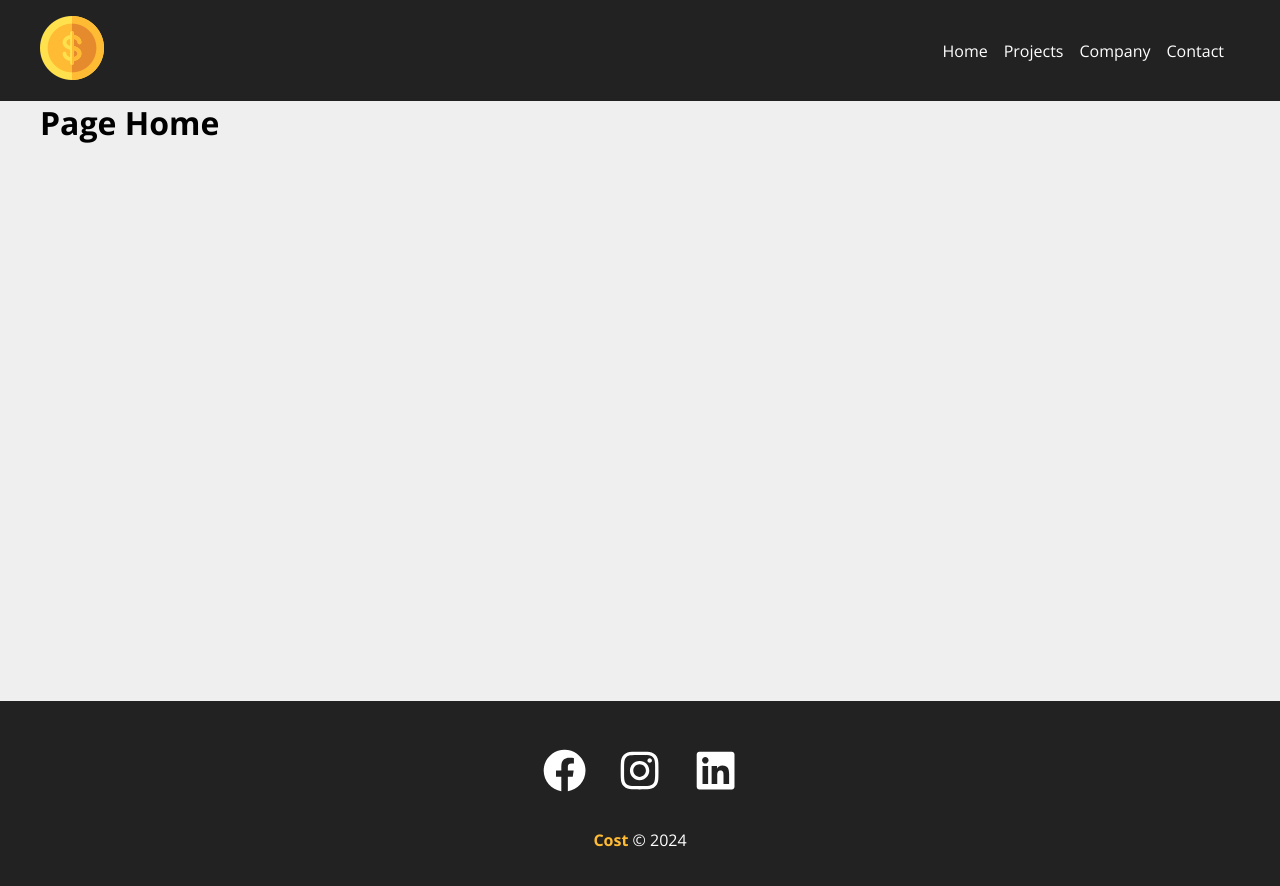
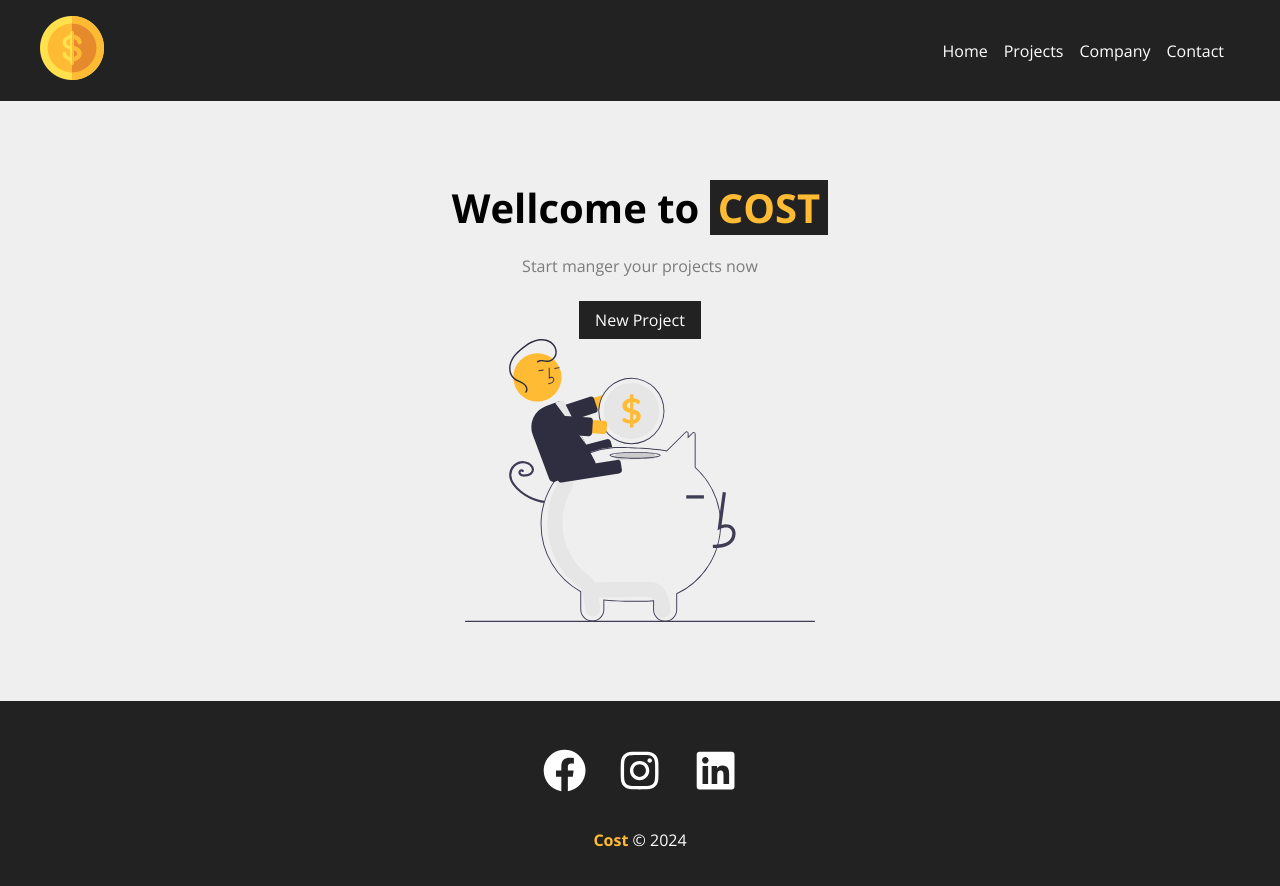
Before and after one commit to warleyzee/cost_project, a JavaScript app: page / in a window 1280 px wide. Shown: the top 886 px of the page. Built offline with nearby package versions, Linux system fonts and the light colour scheme; the HTML template or start-up script is replaced by a standard one.

Commit message:
create page home

```diff
--- /dev/null
+++ b/src/components/layout/linkButton/LinkButton.js
@@ -0,0 +1,10 @@
+import { Link } from 'react-router-dom';
+import styles from './LinkButton.module.css';
+
+function LinkButton({to, text}){
+  return(
+    <Link className={styles.btn} to={to}> {text}</Link>
+  )
+}
+
+export default LinkButton;
--- /dev/null
+++ b/src/components/layout/linkButton/LinkButton.module.css
@@ -0,0 +1,11 @@
+.btn{
+  background-color: #222;
+  color: #fff;
+  padding: 0.5em 1em;
+  text-decoration: none;
+  transition: 0.5s;
+}
+
+.btn:hover{
+  color: #ffbb33;
+}
--- a/src/components/layout/navbar/Navbar.js
+++ b/src/components/layout/navbar/Navbar.js
@@ -8,14 +8,14 @@ import logo from '../../../img/costs_logo.png';
 
 function Navbar(){
   return(
-    <nav class={styles.navbar}>
+    <nav className={styles.navbar}>
       <Container>
       <Link to='/'> <img src={logo} alt="Costs"/></Link>
-        <ul class={styles.list}>
-          <li class={styles.item}><Link to='/'>Home</Link></li>
-          <li class={styles.item}><Link to='/project'>Projects</Link></li>
-          <li class={styles.item}><Link to='/company'>Company</Link></li>
-          <li class={styles.item}><Link to='/contact'>Contact</Link></li>
+        <ul className={styles.list}>
+          <li className={styles.item}><Link to='/'>Home</Link></li>
+          <li className={styles.item}><Link to='/project'>Projects</Link></li>
+          <li className={styles.item}><Link to='/company'>Company</Link></li>
+          <li className={styles.item}><Link to='/contact'>Contact</Link></li>
         </ul>
         {/* <Link to='/newProject'>New Project</Link> */}
       </Container>
--- /dev/null
+++ b/src/components/pages/home/Home.module.css
@@ -0,0 +1,28 @@
+.home_container{
+  width: 100%;
+  display: flex;
+  flex-direction: column;
+  align-items: center;
+  justify-content: center;
+  padding: 4em;
+}
+
+.home_container h1{
+  font-size: 2.5em;
+  margin-bottom: 0.5em;
+}
+
+.home_container h1 span{
+  color: #ffbb33;
+  padding: 0 0.2em;
+  background-color: #222;
+}
+
+.home_container p{
+margin-bottom: 1.5em;
+color: #7b7b7b;
+}
+
+.home_container img{
+  width: 350px;
+}
--- a/src/components/pages/home/HomeIndex.js
+++ b/src/components/pages/home/HomeIndex.js
@@ -1,6 +1,16 @@
+import styles from './Home.module.css';
+import LinkButton from '../../layout/linkButton/LinkButton';
+
+import savings from '../../../img/savings.svg';
+
 function Home(){
   return (
-    <h1>Page Home</h1>
+    <section className={styles.home_container}>
+      <h1>Wellcome to <span>COST</span></h1>
+      <p>Start manger your projects now</p>
+      <LinkButton to="/newProject" text="New Project" />
+      <img src={savings} alt="costs" />
+    </section>
   );
 }
 
```
